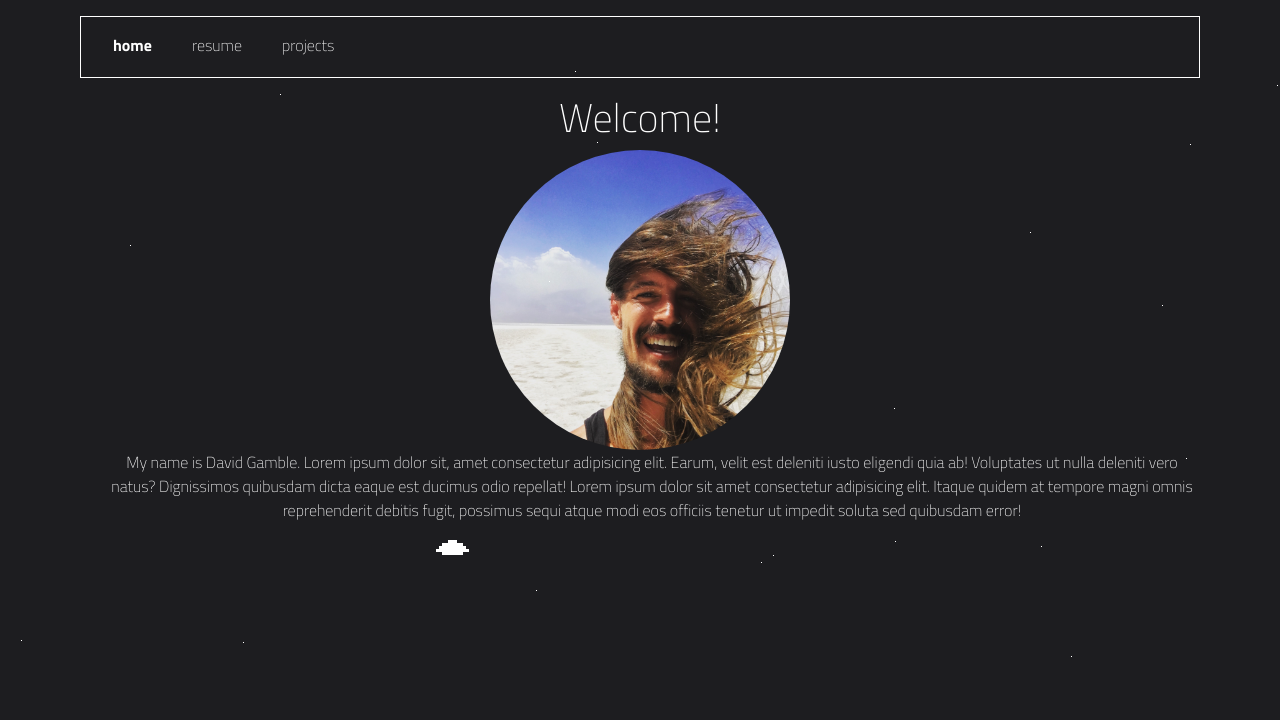
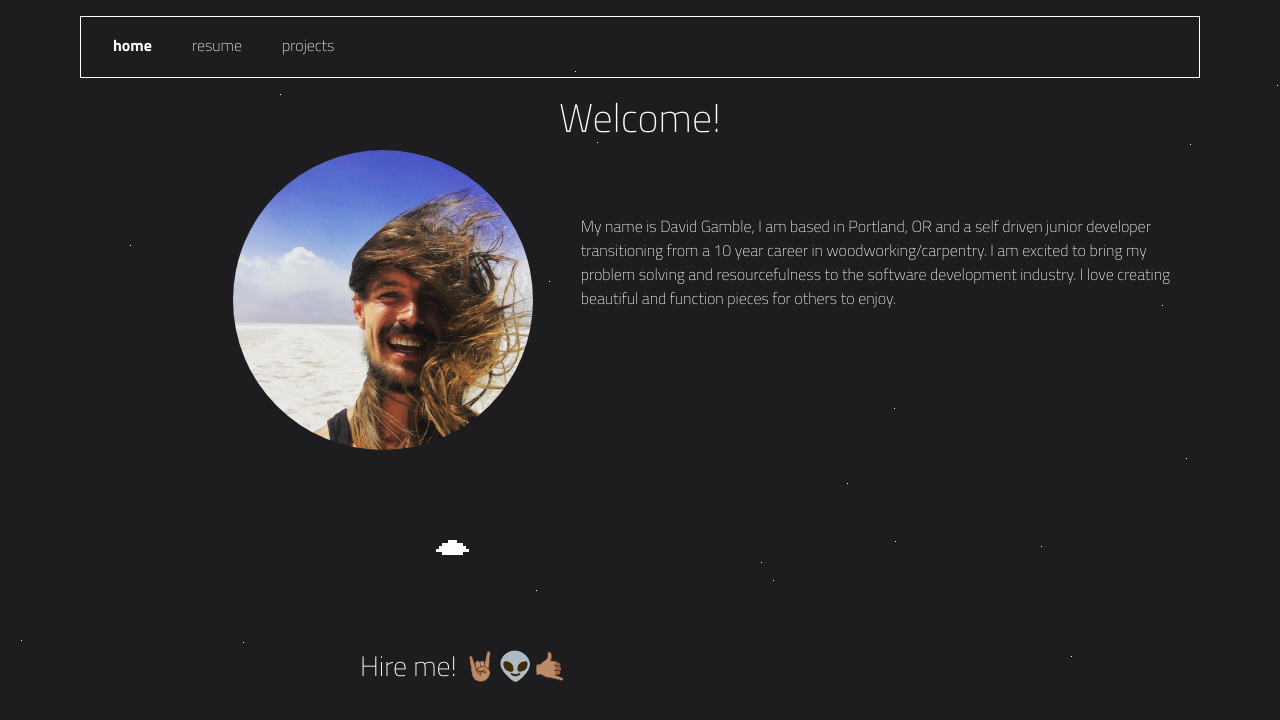
Before and after one commit to DavidDGamble/portfolio, a React (Create React App) app: page / in a window 1280 px wide. Shown: the top 720 px of the page. Built offline with nearby package versions, Linux system fonts and the light colour scheme.

Commit message:
Add styling to Home and Projects components and complete Ufo component.

```diff
--- a/src/components/Home.jsx
+++ b/src/components/Home.jsx
@@ -1,6 +1,8 @@
 import React from "react";
-import Me from "../images/me.JPG"
-import Rocket from './Rocket';
+import Row from "react-bootstrap/Row";
+import Col from "react-bootstrap/Col";
+import Me from "../images/me.JPG";
+import Rocket from "./Rocket";
 import Ufo from "./Ufo";
 import StarBackground from "./StarBackground";
 import "../styles/Home.css";
@@ -9,13 +11,25 @@ const Home = () => {
   return (
     <div className="home">
       <h1>Welcome!</h1>
-      <img className="photo" src={Me} alt="David Gamble" />
-      <p>My name is David Gamble. Lorem ipsum dolor sit, amet consectetur adipisicing elit. Earum, velit est deleniti iusto eligendi quia ab! Voluptates ut nulla deleniti vero natus? Dignissimos quibusdam dicta eaque est ducimus odio repellat!  Lorem ipsum dolor sit amet consectetur adipisicing elit. Itaque quidem at tempore magni omnis reprehenderit debitis fugit, possimus sequi atque modi eos officiis tenetur ut impedit soluta sed quibusdam error!</p>
+      <Row>
+        <Col md={5}>
+          <img className="photo" src={Me} alt="David Gamble" />
+        </Col>
+        <Col md={7}>
+          <p className="about">
+            My name is David Gamble, I am based in Portland, OR and a self
+            driven junior developer transitioning from a 10 year career in
+            woodworking/carpentry. I am excited to bring my problem solving and
+            resourcefulness to the software development industry. I love
+            creating beautiful and function pieces for others to enjoy.
+          </p>
+        </Col>
+      </Row>
       <Rocket />
       <Ufo />
       <StarBackground />
     </div>
   );
-}
+};
 
 export default Home;
--- a/src/components/Projects.jsx
+++ b/src/components/Projects.jsx
@@ -55,7 +55,13 @@ const Projects = () => {
         <Col md={9}>
           <Collapse in={openDiv1}>
             <div>
-              <Card style={{ border: 0 }}>
+              <Card
+                style={{
+                  border: 0,
+                  width: "60%",
+                  height: "auto",
+                }}
+              >
                 <Card.Img
                   variant="top"
                   src={GeTogether}
@@ -98,7 +104,13 @@ const Projects = () => {
           </Collapse>
           <Collapse in={openDiv2}>
             <div>
-              <Card style={{ border: 0 }}>
+              <Card
+                style={{
+                  border: 0,
+                  width: "60%",
+                  height: "auto",
+                }}
+              >
                 <Card.Img
                   variant="top"
                   src={SnailMail}
@@ -140,7 +152,13 @@ const Projects = () => {
           </Collapse>
           <Collapse in={openDiv3}>
             <div>
-              <Card style={{ border: 0 }}>
+              <Card
+                style={{
+                  border: 0,
+                  width: "60%",
+                  height: "auto",
+                }}
+              >
                 <Card.Img
                   variant="top"
                   src={SurveyCreator}
--- a/src/components/Ufo.jsx
+++ b/src/components/Ufo.jsx
@@ -1,16 +1,22 @@
-import React, { useState, useEffect } from 'react';
+import React, { useState, useEffect } from "react";
+import Collapse from "react-bootstrap/Collapse";
 import UfoImg from "../images/ufo.png";
 import UfoGif from "../images/ufo.gif";
 
 const Ufo = () => {
   const [position, setPosition] = useState(-800);
+  const [position2, setPosition2] = useState(-40);
+  const [isOpen, setIsOpen] = useState(true);
 
   useEffect(() => {
     const interval = setInterval(() => {
       if (position === 403) {
         clearInterval(interval);
+        setPosition2((prevPosition) => prevPosition + 3);
+      } else if (position < 403) {
+        setPosition((prevPosition) => prevPosition + 3);
       } else {
-        setPosition((prevPosition) => prevPosition + 3);
+        setPosition((prevPosition) => prevPosition + 7);
       }
     }, 10);
 
@@ -19,27 +25,70 @@ const Ufo = () => {
     };
   }, [position]);
 
+  useEffect(() => {
+    if (position2 !== -40) {
+      const interval = setInterval(() => {
+        if (position2 === 200) {
+          clearInterval(interval);
+          setIsOpen(false);
+        } else {
+          setPosition2((prevPosition) => prevPosition + 1);
+        }
+      }, 10);
+
+      return () => {
+        clearInterval(interval);
+      };
+    } else {
+      return;
+    }
+  }, [position2]);
+
+  useEffect(() => {
+    if (!isOpen) {
+      setTimeout(() => {
+        setPosition(404);
+      }, 500);
+    };
+  }, [isOpen])
+
   return (
     <div>
-      {position !== 403 ?
-        <img src={UfoImg} alt="ufo"
+      {position !== 403 ? (
+        <img
+          src={UfoImg}
+          alt="ufo"
           style={{
-            position: 'absolute',
+            position: "absolute",
             bottom: `200px`,
             left: `${position}px`,
           }}
         />
-      :
-        <img src={UfoGif} alt="ufo"
+      ) : (
+        <img
+          src={UfoGif}
+          alt="ufo"
           style={{
-            position: 'absolute',
-            bottom: `200px`,
+            position: "absolute",
+            bottom: "200px",
             left: `${position}px`,
           }}
         />
-      }
+      )}
+      <Collapse in={isOpen}>
+        <div>
+          <h3
+            style={{
+              position: "absolute",
+              left: "360px",
+              bottom: `${position2}px`,
+            }}
+          >
+            Hire me! 🤘🏽👽🤙🏽
+          </h3>
+        </div>
+      </Collapse>
     </div>
-
   );
 };
 
--- a/src/styles/Home.css
+++ b/src/styles/Home.css
@@ -1,9 +1,14 @@
-.home {
+/* .home {
   text-align: center;
-}
+} */
 
 .photo {
   height: 300px;
   width: 300px;
   border-radius: 150px;
+  float: right;
 }
+
+.about {
+  margin-top: 4rem;
+}
--- a/src/styles/Projects.css
+++ b/src/styles/Projects.css
@@ -19,7 +19,6 @@ h1 {
   position: relative;
   color: white;
   width: fit-content;
-  /* margin-right: 1.5rem; */
 }
 
 .button::after {
```
